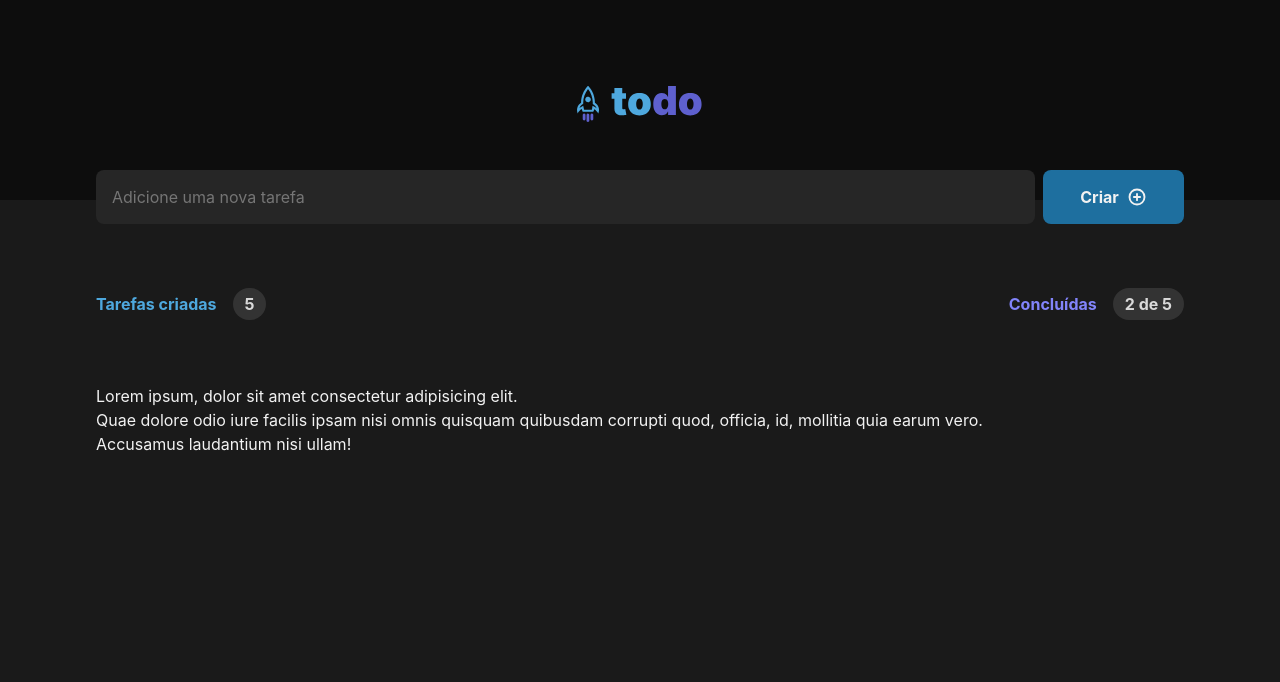
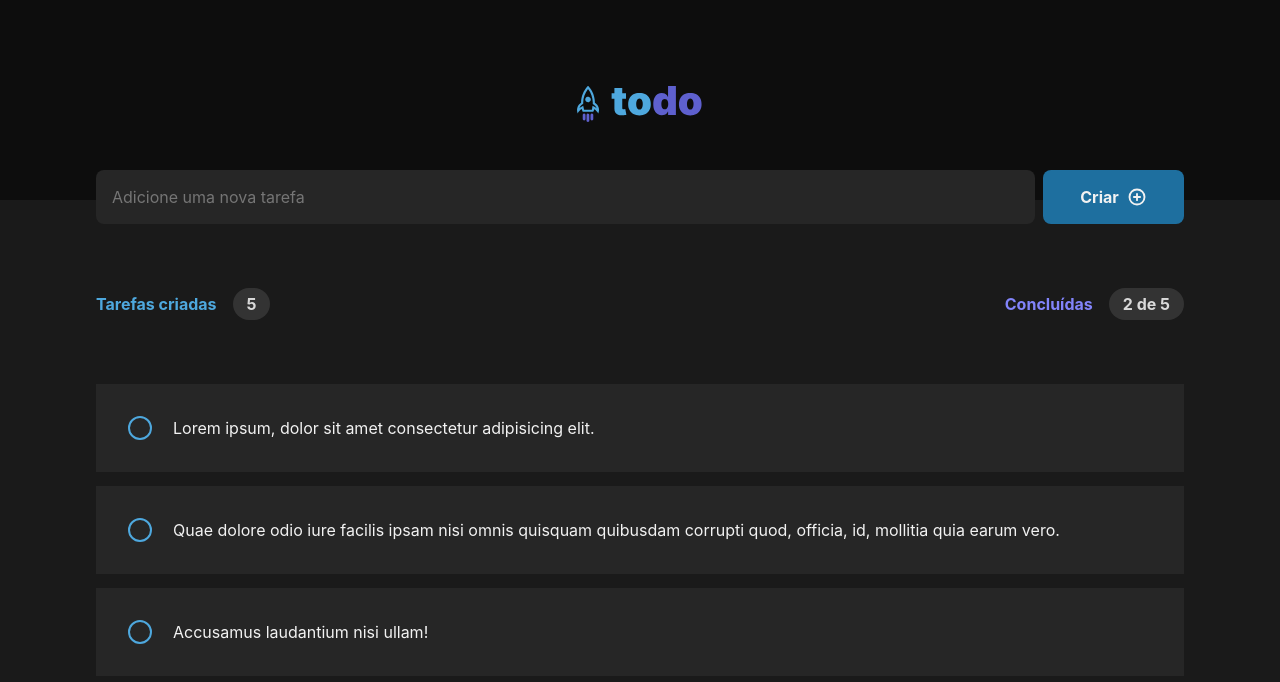
Before and after one commit to bruflor/ignite-challenge01-toDoList, a React (Vite) app: page / in a window 1280 px wide. Shown: the top 682 px of the page. Built offline with nearby package versions, Linux system fonts and the light colour scheme.

Commit message:
rounded checkbox

```diff
--- a/src/App.module.css
+++ b/src/App.module.css
@@ -72,18 +72,75 @@
 .status div {
   display: flex;
   align-items: center;
-  /* justify-content: center; */
   gap: 1rem;
 }
-/* .status p {
-  padding: 0;
-} */
+
 .status span {
   background: var(--gray-400);
   color: var(--gray-200);
-  padding: 4px 12px;
+  padding: 0.25rem 0.875rem;
   border-radius: 16px;
 }
 .done {
   color: var(--purple);
 }
+
+.tasksContainer {
+  display: flex;
+  flex-direction: column;
+  gap: 0.875rem;
+}
+
+.task {
+  background: var(--gray-500);
+  padding: 2rem;
+  position: relative;
+  display: flex;
+  gap: 2rem;
+}
+
+.task label {
+  background-color: transparent;
+  border: 2px solid var(--blue);
+  border-radius: 50%;
+  cursor: pointer;
+  height: 1.5rem;
+  position: absolute;
+  width: 1.5rem;
+  transition: background-color 0.1s;
+}
+.task label:hover {
+  border: 2px solid var(--blue-dark);
+}
+
+.task label:after {
+  border: 2px solid var(--gray-100);
+  border-top: none;
+  border-right: none;
+  content: "";
+  height: 0.3rem;
+  width: 0.75rem;
+  left: 0.25rem;
+  top: 0.4rem;
+  opacity: 0;
+  position: absolute;
+  transform: rotate(-45deg);
+}
+
+.task input[type="checkbox"] {
+  visibility: hidden;
+}
+
+.task input[type="checkbox"]:checked + label {
+  background-color: var(--purple-dark);
+  border-color: var(--purple-dark);
+  transition: background-color 0.1s;
+}
+.task input[type="checkbox"]:checked:hover + label {
+  background-color: var(--purple);
+  border-color: var(--purple);
+}
+
+.task input[type="checkbox"]:checked + label:after {
+  opacity: 1;
+}
--- a/src/App.tsx
+++ b/src/App.tsx
@@ -42,9 +42,16 @@ export const App = () => {
             <span>2 de 5</span>
           </div>
         </div>
-        <div className="">
+        <div className={styles.tasksContainer}>
           {tasks.map((task) => {
-            return <div>{task.title}</div>;
+            return (
+              <div className={styles.task}>
+                <input type="checkbox" id={task.title} />
+                <label htmlFor={task.title}></label>
+                <span>{task.title}</span>
+                {/* <button>{""}</button> */}
+              </div>
+            );
           })}
         </div>
       </div>
```
